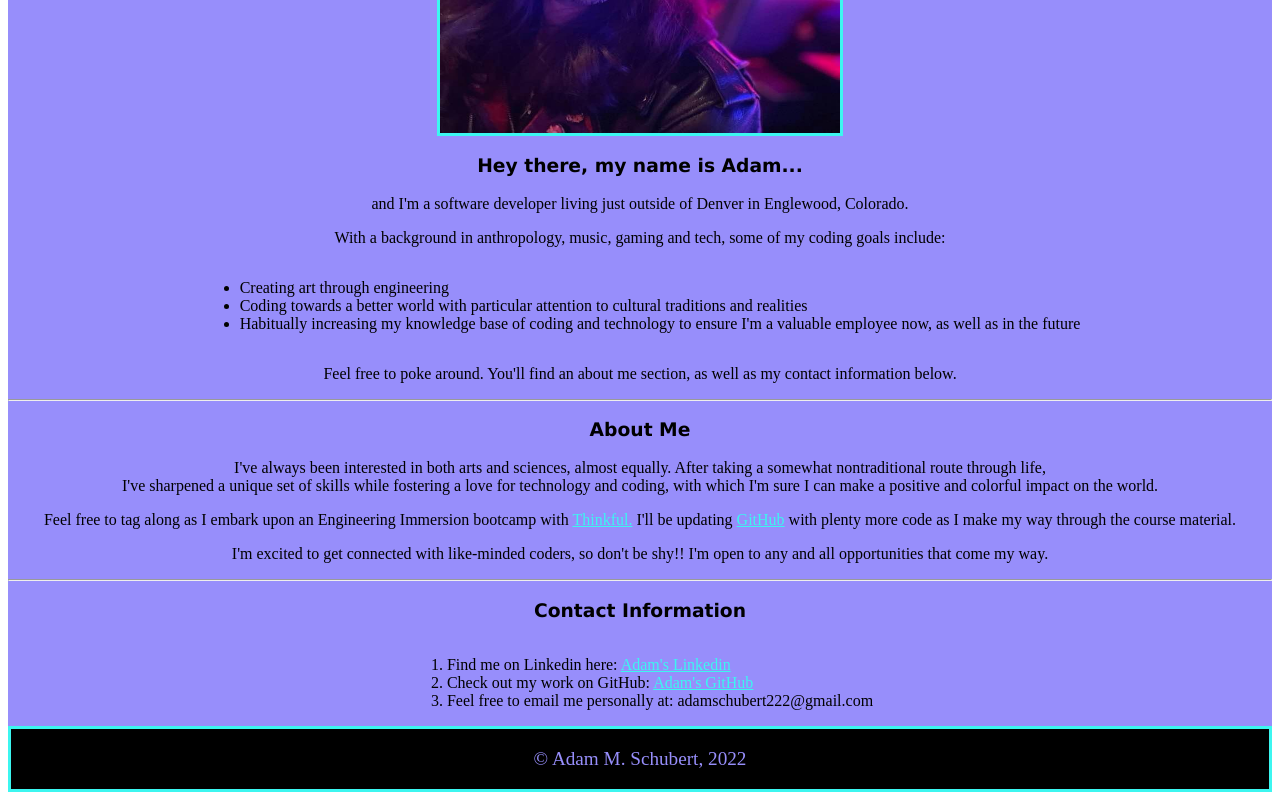
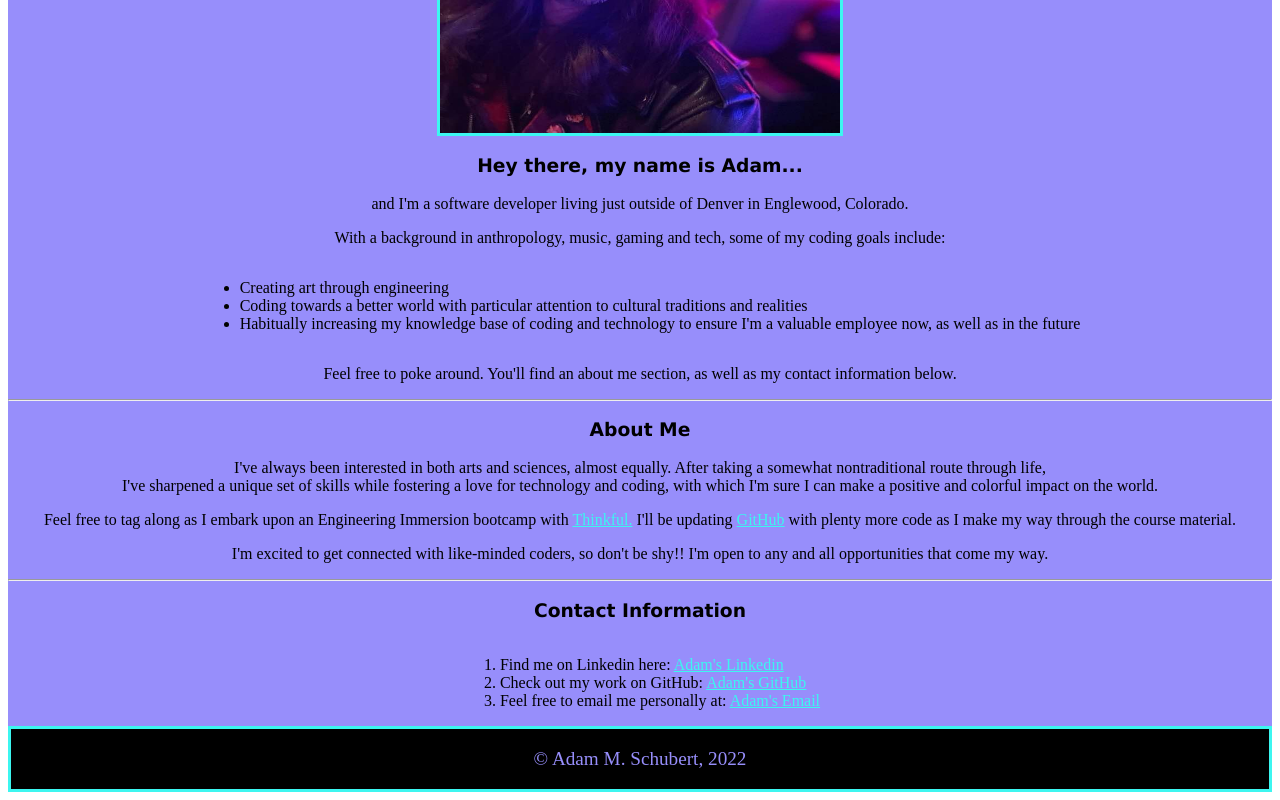
Before and after one commit to Adam-Schubert/business-card, a plain HTML site: page index.html in a window 1280 px wide. Shown: the part 511-1311 px from the top of the page. Drawn offline with Linux system fonts and the light colour scheme.

Commit message:
Updated my email contact to be a link instead of text

```diff
--- a/index.html
+++ b/index.html
@@ -62,7 +62,7 @@ Notice how the html tag wraps around the entire code.
             <ol class="centered-list">      <!--Here's an unordered list-->
                 <li>Find me on Linkedin here: <a href="https://www.linkedin.com/in/adam-schubert-b18445109/">Adam's Linkedin</a></li>
                 <li>Check out my work on GitHub: <a href="https://github.com/Adam-Schubert">Adam's GitHub</a></li>
-                <li>Feel free to email me personally at: adamschubert222@gmail.com</li>
+                <li>Feel free to email me personally at: <a href="mailto:adamschubert222@gmail.com">Adam's Email</a></li>
             </ol>
         </section>
 
```
